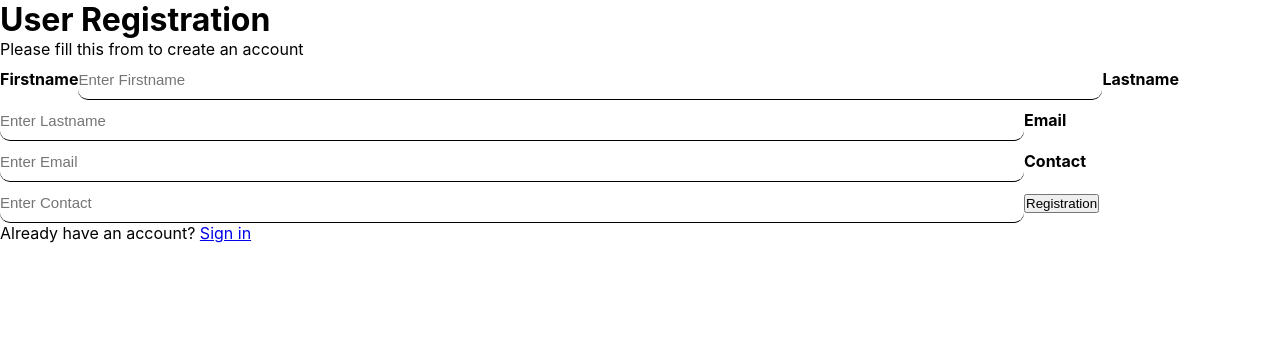
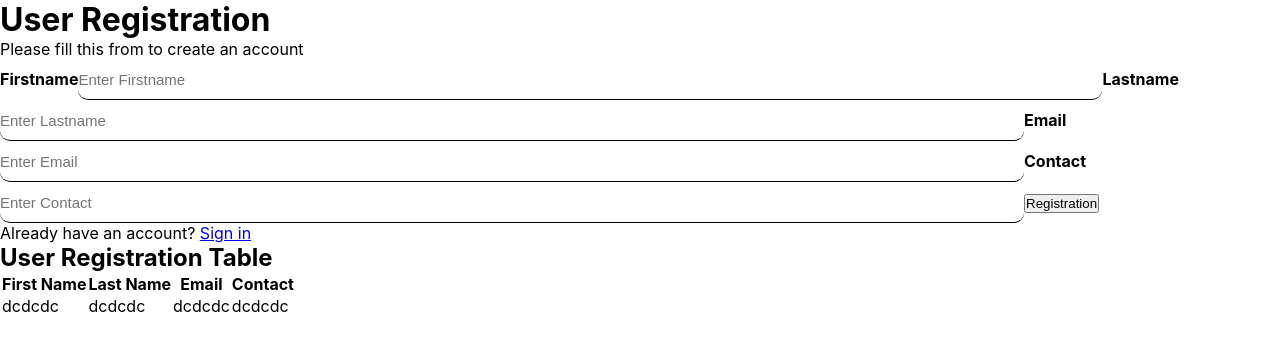
Before and after one commit to sewmaniudayangana/React-Ui-Templeate, a React (Create React App) app: page /User in a window 1280 px wide. Shown: the top 350 px of the page. Built offline with nearby package versions, Linux system fonts and the light colour scheme.

Commit message:
Update User Registration

```diff
--- a/src/page/UserRegistration/UserRegistration.jsx
+++ b/src/page/UserRegistration/UserRegistration.jsx
@@ -30,7 +30,24 @@ function UserRegistrationform() {
 
             </div>
         </form>
+           <div>
+             <h2>User Registration Table</h2>
 
+             <table>
+                 <tr>
+                 <th>First Name</th>
+                 <th>Last Name</th>
+                 <th>Email</th>
+                 <th>Contact</th>
+                 </tr>
+                 <tr>
+                 <td> dcdcdc</td>
+                 <td> dcdcdc</td>
+                 <td> dcdcdc</td>
+                 <td> dcdcdc</td>
+                 </tr>
+             </table>
+           </div>
     </div>
   )
 }
```
